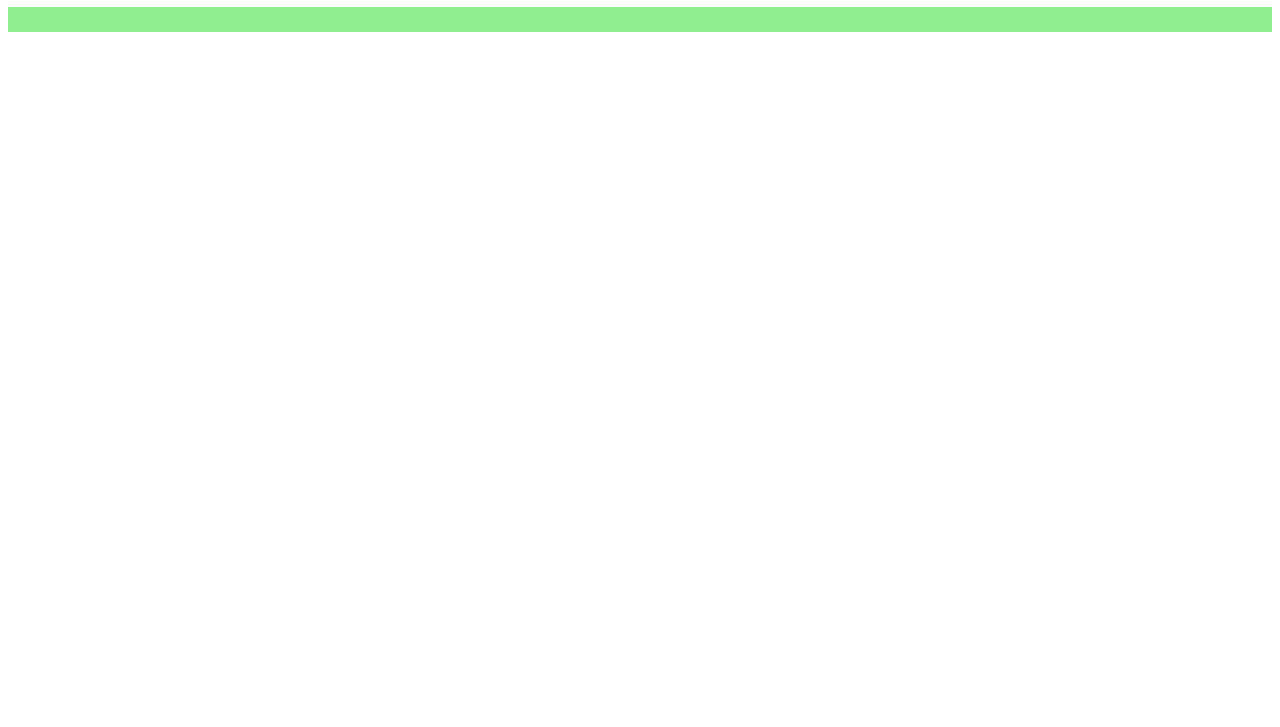
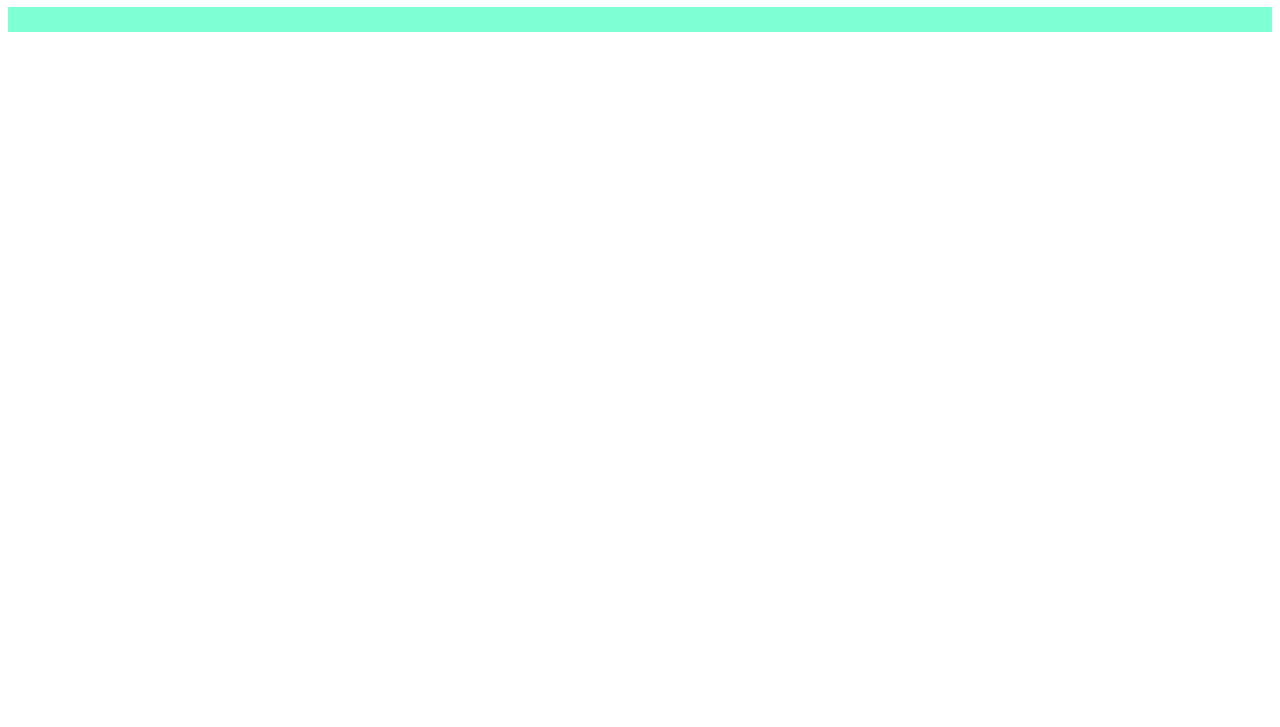
Before and after one commit to ufjf-dcc202/ufjf-dcc202-2025-1-b-atv05-PhaetomP, a plain HTML site: page index.html in a window 1280 px wide. Shown: the part 73-800 px from the top of the page. Drawn offline with Linux system fonts and the light colour scheme.

Commit message:
cria estilo tabuleiro

```diff
--- a/index.html
+++ b/index.html
@@ -5,6 +5,18 @@
     <meta name="viewport" content="width=device-width, initial-scale=1.0">
     <title>DCC202 Semana 14</title>
     <script type="module" src="./main.js"></script>
+    <style>
+        * {
+            box-sizing: border-box;
+        }
+        .tabuleiro {
+            display: grid;
+            grid-template-columns: repeat(7, 25px);
+            gap: 2px;
+            min-height: 25px;
+            background-color: aquamarine;
+        }
+    </style>
 </head>
 <body>
     <h1>DCC202 Semana 14</h1>
--- a/main.js
+++ b/main.js
@@ -7,7 +7,5 @@ document.body.append(eTabuleiro);
 function criaTabuleiro(){
     const novoTabuleiro = document.createElement("div");
     novoTabuleiro.classList.add("tabuleiro");
-    novoTabuleiro.style.background = "lightgreen";
-    novoTabuleiro.style.minHeight = "25px"
     return novoTabuleiro;
 }
```
